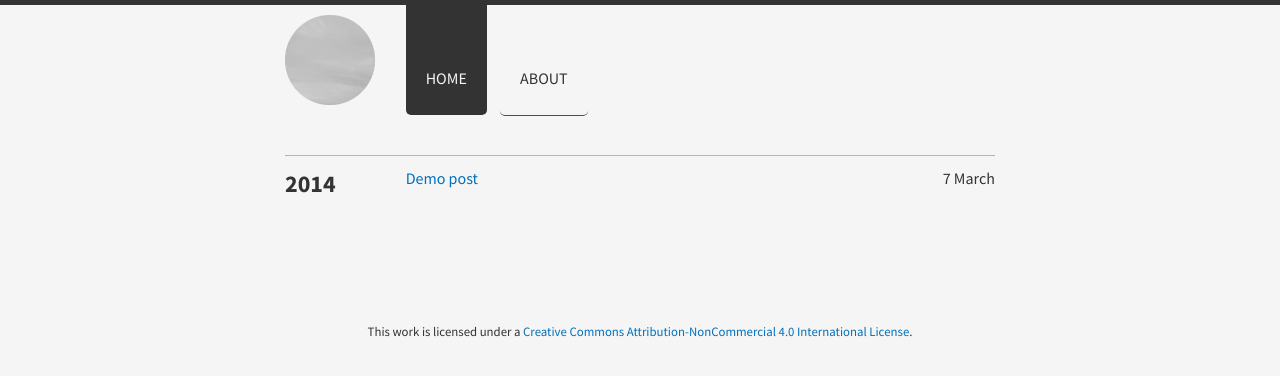
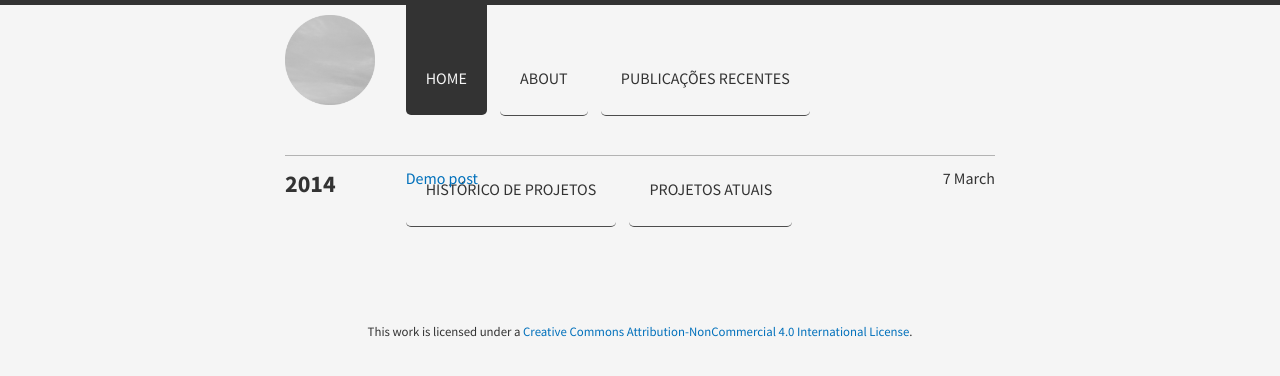
Before and after one commit to aigarsdz/brume, a Jekyll site: the page built from index.html, in a window 1280 px wide. Shown: the top 376 px of the page. Built offline with Jekyll 4.4.1, drawn with Linux system fonts in a browser that asks for light colours; nearby versions of some CDN libraries.

Commit message:
updating pages of menu

```diff
--- a/_data/links.yml
+++ b/_data/links.yml
@@ -1,5 +1,14 @@
-- url: /
+- url: /brume/
   title: Home
 
 - url: /brume/about
   title: About
+
+- url: /brume/publicacoes-recentes
+  title: Publicações Recentes
+
+- url: /brume/projetos-historico
+  title: Histórico de Projetos
+
+- url: /brume/projetos-atuais
+  title: Projetos Atuais
```
